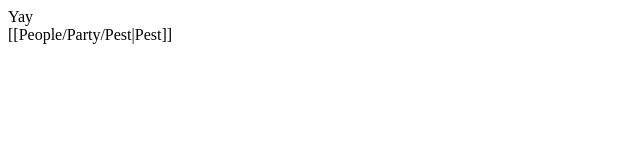
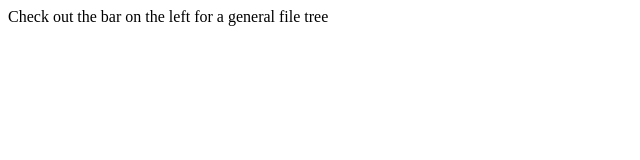
Before and after one commit to cdickson77/cdickson77.github.io, an Eleventy site: page src/site/notes/Curse of Strahd.md in a window 1280 px wide. Shown: the whole page, without its empty margins (0-640 px from the left). Built offline with nearby package versions, Linux system fonts and the light colour scheme; Eleventy itself is replaced by a stand-in of ours; files that its build step writes are made by us from their sources; what @sindresorhus/slugify, eleventy-plugin-nesting-toc, fs-file-tree, glob would draw is missing.

Commit message:
Update content src/site/notes/Curse of Strahd.md

```diff
--- a/src/site/notes/Curse of Strahd.md
+++ b/src/site/notes/Curse of Strahd.md
@@ -2,5 +2,4 @@
 {"dg-publish":true,"permalink":"/curse-of-strahd/","tags":["gardenEntry"]}
 ---
 
-Yay
-[[People/Party/Pest\|Pest]]
+Check out the bar on the left for a general file tree
```
